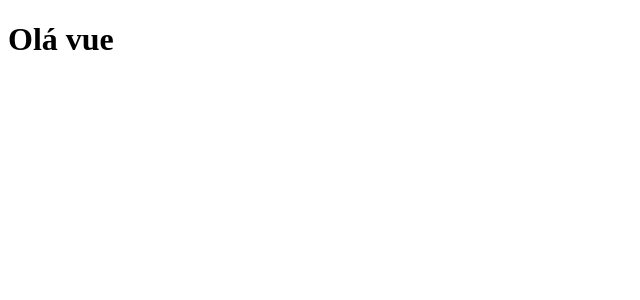
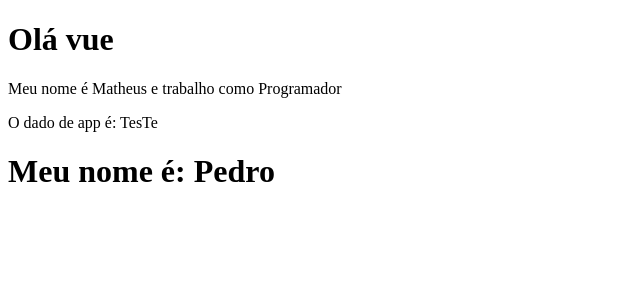
Before and after one commit to regislopeseso/Curso_Vue3_Mattheus_Battisti, a Vue app in the folder 2_projeto_vue/: page / in a window 1280 px wide. Shown: the top 300 px of the page, without its empty margins (0-640 px from the left). Built offline with nearby package versions, Linux system fonts and the light colour scheme.

Commit message:
Add Aula 06 - Dados em componentes

```diff
--- a/2_projeto_vue/src/App.vue
+++ b/2_projeto_vue/src/App.vue
@@ -1,13 +1,25 @@
 <template>
-  <PrimeiroComponente />
+  <div>
+    <PrimeiroComponente />
+    <p>O dado de app é: {{ testando }}</p>
+    <LifeCycle />
+
+  </div>
 </template>
 
 <script>
-import PrimeiroComponente from "./components/PrimeiroComponente.vue"
+    import PrimeiroComponente from "./components/PrimeiroComponente.vue"
+    import LifeCycle from "./components/LifeCycle.vue"
   export default {
     name: "App",
     components: {
-      PrimeiroComponente
+      PrimeiroComponente,
+      LifeCycle
+    },
+    data() {
+      return {
+        testando: "TesTe"
+      }
     }
   }
 </script>
--- /dev/null
+++ b/2_projeto_vue/src/components/LifeCycle.vue
@@ -0,0 +1,27 @@
+<template>
+  <h1>
+    Meu nome é: {{ nome }}
+  </h1>
+</template>
+
+<script>
+export default {
+  name: 'LifeCycle',
+  data() {
+    return{
+      nome: "Ainda não sei"
+
+    }
+  },
+  created() {
+    setTimeout (() => {
+      this.nome = "Matheus"
+    }, 1000)
+  },
+  mounted() {
+    setTimeout (() => {
+      this.nome = "Pedro"
+    }, 2000)
+  }
+}
+</script>
--- a/2_projeto_vue/src/components/PrimeiroComponente.vue
+++ b/2_projeto_vue/src/components/PrimeiroComponente.vue
@@ -1,9 +1,18 @@
 <template>
-  <h1>Olá vue</h1>
+  <div>
+    <h1>Olá vue</h1>
+    <p>Meu nome é {{ nome }} e trabalho como {{ profissao }}</p>
+  </div>
 </template>
 
 <script>
 export default {
-  name: "PrimeiroComponente"
+  name: "PrimeiroComponente",
+  data() {
+    return {
+      nome: "Matheus",
+      profissao: "Programador"
+    }
+  }
 }
 </script>
```
